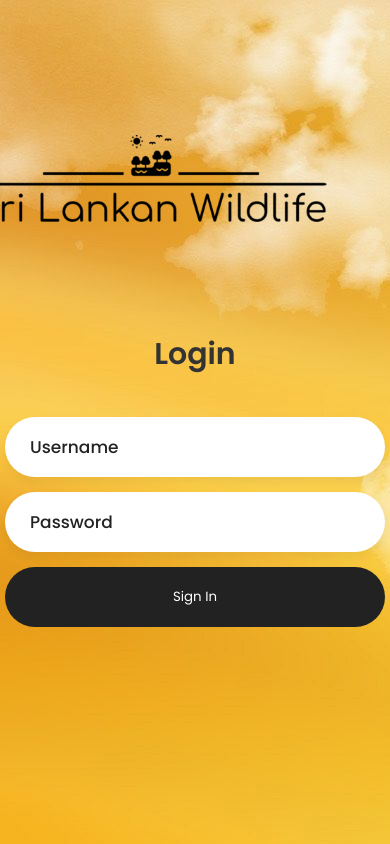
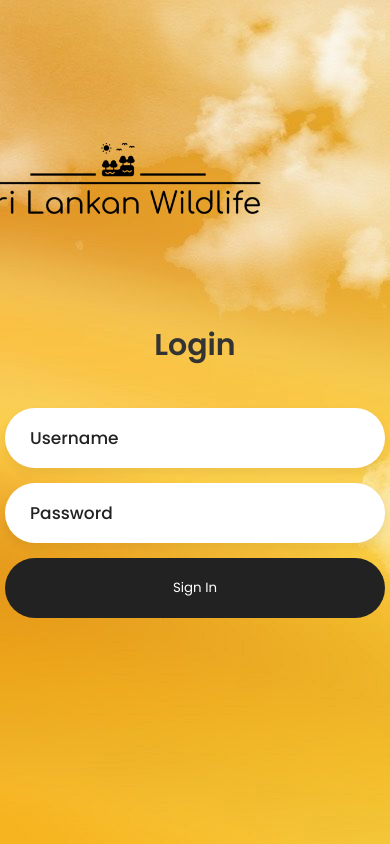
Before and after one commit to sasmithayasas/wdos-updated, a plain HTML site: page login.html in a window 390 px wide. Shown: the top 844 px of the page. Drawn offline with Linux system fonts and the light colour scheme.

Commit message:
Update login.css

```diff
--- a/login.css
+++ b/login.css
@@ -112,13 +112,13 @@ section a{
 
 .logo{
 
-    width: 100%;
-    max-width: 450px;
+    width: 90%;
+    max-width: 400px;
     height: auto;
 }
 
 @media only screen and (max-width: 600px){
     .logo{
-        max-width: 80%;
+        max-width: 65%;
     }
 }
```
